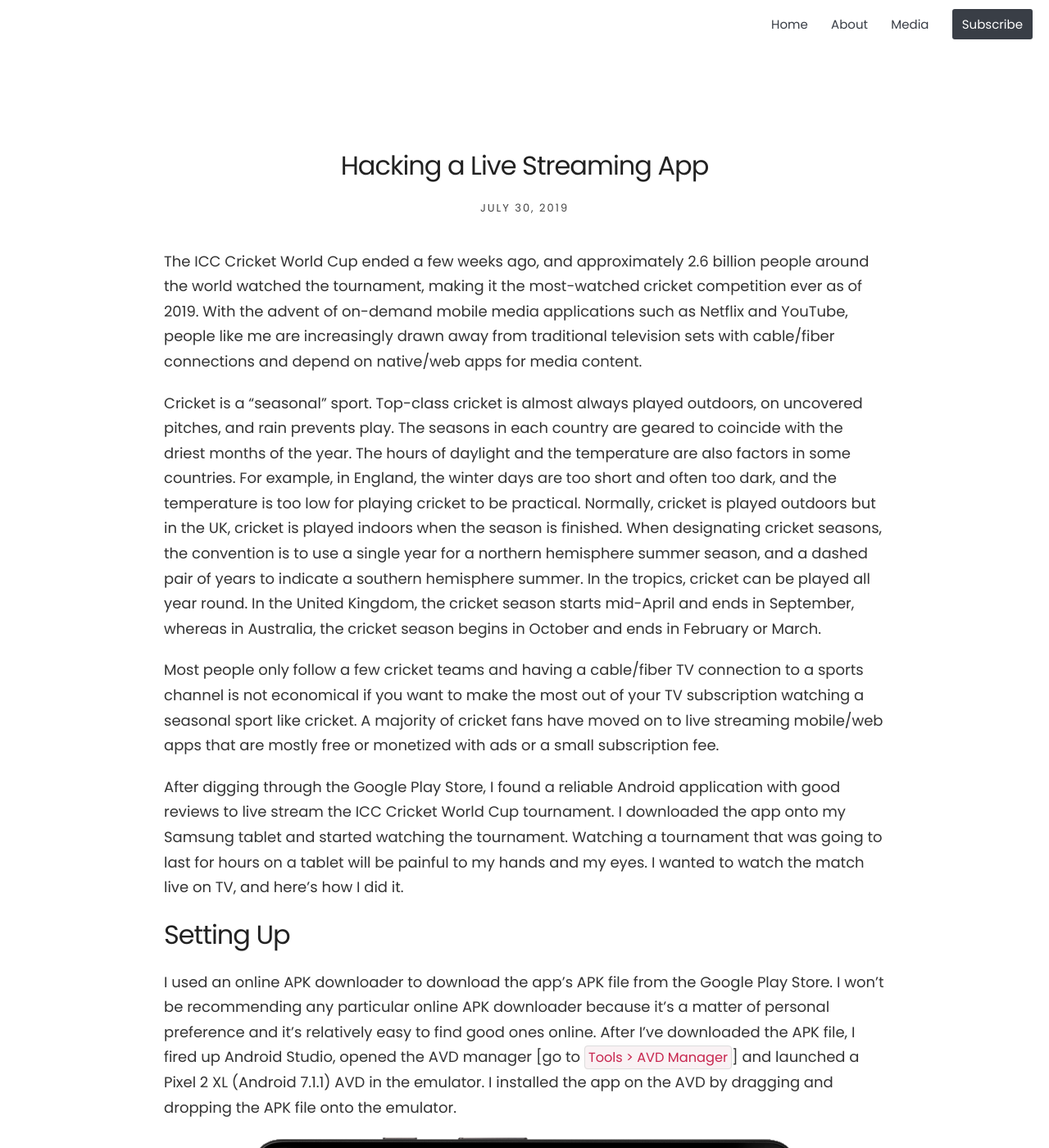
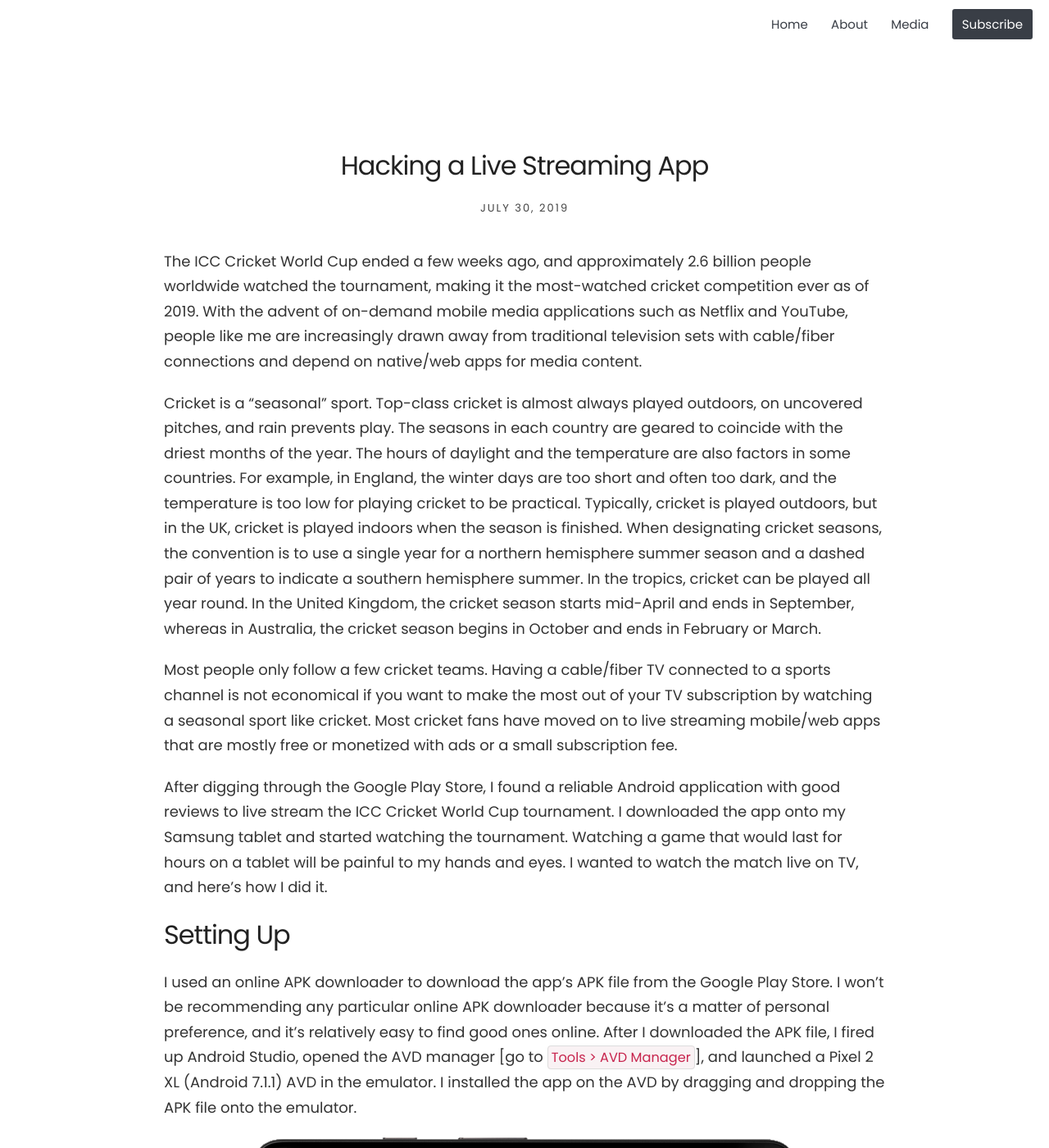
Before and after one commit to starhopp3r/starhopp3r.github.io, a Jekyll site: the page built from _posts/2019-07-30-Hacking-a-Live-Streaming-App.markdown, in a window 1280 px wide and 1400 px high. Shown: the whole window at 82% size. Built offline with Jekyll 4.4.1, drawn with Linux system fonts in a browser that asks for light colours; nearby versions of some CDN libraries; some of the changed text lies outside the part shown.

Commit message:
clean up

```diff
--- a/_posts/2019-07-30-Hacking-a-Live-Streaming-App.markdown
+++ b/_posts/2019-07-30-Hacking-a-Live-Streaming-App.markdown
@@ -1,61 +1,61 @@
 ---
 layout: post
-title:  "Hacking a Live Streaming App"
+title: "Hacking a Live Streaming App"
 description: "It's really simple"
 date:   2019-07-30 10:27:55 +0800
 categories: Fun
 ---
 
-The ICC Cricket World Cup ended a few weeks ago, and approximately 2.6 billion people around the world watched the tournament, making it the most-watched cricket competition ever as of 2019. With the advent of on-demand mobile media applications such as Netflix and YouTube, people like me are increasingly drawn away from traditional television sets with cable/fiber connections and depend on native/web apps for media content.
+The ICC Cricket World Cup ended a few weeks ago, and approximately 2.6 billion people worldwide watched the tournament, making it the most-watched cricket competition ever as of 2019. With the advent of on-demand mobile media applications such as Netflix and YouTube, people like me are increasingly drawn away from traditional television sets with cable/fiber connections and depend on native/web apps for media content.
 
-Cricket is a "seasonal" sport. Top-class cricket is almost always played outdoors, on uncovered pitches, and rain prevents play. The seasons in each country are geared to coincide with the driest months of the year. The hours of daylight and the temperature are also factors in some countries. For example, in England, the winter days are too short and often too dark, and the temperature is too low for playing cricket to be practical. Normally, cricket is played outdoors but in the UK, cricket is played indoors when the season is finished. When designating cricket seasons, the convention is to use a single year for a northern hemisphere summer season, and a dashed pair of years to indicate a southern hemisphere summer.  In the tropics, cricket can be played all year round. In the United Kingdom, the cricket season starts mid-April and ends in September, whereas in Australia, the cricket season begins in October and ends in February or March.
+Cricket is a "seasonal" sport. Top-class cricket is almost always played outdoors, on uncovered pitches, and rain prevents play. The seasons in each country are geared to coincide with the driest months of the year. The hours of daylight and the temperature are also factors in some countries. For example, in England, the winter days are too short and often too dark, and the temperature is too low for playing cricket to be practical. Typically, cricket is played outdoors, but in the UK, cricket is played indoors when the season is finished. When designating cricket seasons, the convention is to use a single year for a northern hemisphere summer season and a dashed pair of years to indicate a southern hemisphere summer. In the tropics, cricket can be played all year round. In the United Kingdom, the cricket season starts mid-April and ends in September, whereas in Australia, the cricket season begins in October and ends in February or March.
 
-Most people only follow a few cricket teams and having a cable/fiber TV connection to a sports channel is not economical if you want to make the most out of your TV subscription watching a seasonal sport like cricket. A majority of cricket fans have moved on to live streaming mobile/web apps that are mostly free or monetized with ads or a small subscription fee.
+Most people only follow a few cricket teams. Having a cable/fiber TV connected to a sports channel is not economical if you want to make the most out of your TV subscription by watching a seasonal sport like cricket. Most cricket fans have moved on to live streaming mobile/web apps that are mostly free or monetized with ads or a small subscription fee.
 
-After digging through the Google Play Store, I found a reliable Android application with good reviews to live stream the ICC Cricket World Cup tournament. I downloaded the app onto my Samsung tablet and started watching the tournament. Watching a tournament that was going to last for hours on a tablet will be painful to my hands and my eyes. I wanted to watch the match live on TV, and here's how I did it.
+After digging through the Google Play Store, I found a reliable Android application with good reviews to live stream the ICC Cricket World Cup tournament. I downloaded the app onto my Samsung tablet and started watching the tournament. Watching a game that would last for hours on a tablet will be painful to my hands and eyes. I wanted to watch the match live on TV, and here's how I did it.
 
 # Setting Up
 
-I used an online APK downloader to download the app's APK file from the Google Play Store. I won't be recommending any particular online APK downloader because it's a matter of personal preference and it's relatively easy to find good ones online. After I've downloaded the APK file, I fired up Android Studio, opened the AVD manager [go to `Tools > AVD Manager`] and launched a Pixel 2 XL (Android 7.1.1) AVD in the emulator. I installed the app on the AVD by dragging and dropping the APK file onto the emulator.
+I used an online APK downloader to download the app's APK file from the Google Play Store. I won't be recommending any particular online APK downloader because it's a matter of personal preference, and it's relatively easy to find good ones online. After I downloaded the APK file, I fired up Android Studio, opened the AVD manager [go to `Tools > AVD Manager`], and launched a Pixel 2 XL (Android 7.1.1) AVD in the emulator. I installed the app on the AVD by dragging and dropping the APK file onto the emulator.
 
 {% assign imgs = "../../assets/images/hack1.png," | split: ',' %}
 {% include image.html images=imgs maxwidth="100%" caption="The Pixel 2 XL Android Virtual Device (AVD) in the emulator." %}<br class="img">
 
-I launched the app by locating and clicking the app on the AVD's app menu. As with all ad-monetized apps, I was bombarded with ads as soon as I launched the app; the app's media player screen was also filled with banner ads. Now, I needed to figure out the URL from which the media player was streaming the live broadcast. I quit my browser, turned off my VPN, and opened Wireshark to sniff some packets.
+I launched the app by locating and clicking the app on the AVD's app menu. As with all ad-monetized apps, I was bombarded with ads as soon as I launched the app; the app's media player screen was also filled with banner ads. I needed to figure out the URL from which the media player was streaming the live broadcast. I quit my browser, turned off my VPN, and opened Wireshark to sniff some packets.
 
 # Packet Analysis
 
-Wireshark is a network analysis tool that captures packets in real-time and displays them in a human-readable format. You can download Wireshark for your operating system from [Wireshark's official website](https://www.wireshark.org/#download). I'm using my `WiFi: en0` interface to connect to the internet, and this is the interface the emulator uses to stream the live broadcast.
+Wireshark is a network analysis tool that captures packets in real-time and displays them in a human-readable format. You can download Wireshark for your operating system from [Wireshark's official website](https://www.wireshark.org/#download). I'm using my `WiFi: en0` interface to connect to the Internet, and this is the interface the emulator uses to stream the live broadcast.
 
 {% assign imgs = "../../assets/images/hack2.png," | split: ',' %}
 {% include image.html images=imgs maxwidth="100%" caption="I want to capture packets from the WiFi: en0 interface on my Mac." %}<br class="img">
 
-I clicked the blue colored shark fin located on the upper left-hand corner of the menu to start capturing packets from the `WiFi: en0` interface (I made sure I closed my browser, turned off my VPN and quit any running application before I started capturing packets). I captured packets from the `WiFi: en0` interface for about 30 seconds, this allowed Wireshark to do a more accurate analysis of the packets being sent and received by the interface.
+I clicked the blue-colored shark fin in the upper left-hand corner of the menu to start capturing packets from the `WiFi: en0` interface (I made sure I closed my browser, turned off my VPN, and quit any running application before I started capturing packets). I captured packets from the `WiFi: en0` interface for about 30 seconds; this allowed Wireshark to do a more accurate analysis of the packets being sent and received by the interface.
 
 {% assign imgs = "../../assets/images/hack3.png," | split: ',' %}
 {% include image.html images=imgs maxwidth="100%" caption="The app performs two different GET requests that we're interested in." %}<br class="img">
 
 The app seems to perform a GET request to get two different files with two different file extensions: `.ts` and `.m3u8`. The MPEG transport stream (file extensions: `.ts`, `.ts`, `.tsv`, `.tsa`) is a standard digital container format for transmission and storage of audio, video, and Program and System Information Protocol (PSIP) data. It is used in broadcast systems such as DVB, ATSC, and IPTV. The app I'm using uses Internet Protocol Television (IPTV) to deliver television content over Internet Protocol (IP) networks. This is in contrast to delivery through traditional terrestrial, satellite, and cable television formats. Unlike downloaded media, IPTV offers the ability to stream the source media continuously. As a result, a client media player can begin playing the content (such as a TV channel) almost immediately. This is known as streaming media.
 
-M3U (MP3 URL or Moving Picture Experts Group Audio Layer 3 Uniform Resource Locator in full; file extensions: `.m3u`, `.m3u8`) is a computer file format for a multimedia playlist. One common use of the M3U file format is creating a single-entry playlist file pointing to a stream on the Internet. The created file provides easy access to that stream and is often used in downloads from a website, for emailing, and for listening to Internet radio.
+M3U (MP3 URL or Moving Picture Experts Group Audio Layer 3 Uniform Resource Locator in full; file extensions: `.m3u`, `.m3u8`) is a computer file format for a multimedia playlist. One common use of the M3U file format is creating a single-entry playlist file pointing to a stream on the Internet. The created file provides easy access to that stream and is often used in downloads from a website, emailing, and listening to Internet radio.
 
-Although originally designed for audio files, such as MP3, it is commonly used to point media players to audio and video sources, including online sources. M3U was originally developed by Fraunhofer for use with their Winplay3 software, but numerous media players and software applications.
+Although initially designed for audio files, such as MP3, it is commonly used to point media players to audio and video sources, including online sources. Fraunhofer originally developed M3U for use with their Winplay3 software, but numerous media player and software application developers quickly adopted the standard.
 
-The Unicode version of M3U is M3U8, which uses UTF-8-encoded characters. M3U8 files are the basis for the HTTP Live Streaming (HLS) format originally developed by Apple to stream video and radio to iOS devices, and which is now a popular format for Dynamic Adaptive Streaming over HTTP (DASH) in general.
+The Unicode version of M3U is M3U8, which uses UTF-8-encoded characters. M3U8 files are the basis for the HTTP Live Streaming (HLS) format initially developed by Apple to stream video and radio to iOS devices, which is now a popular format for Dynamic Adaptive Streaming over HTTP (DASH) in general.
 
-The app `GET`s a `.m3u8` file, the Unicode version of M3U commonly used to point media players to audio and video sources, including online sources to live stream the broadcast. The app then `GET`s a `.ts` file, a standard digital container format encapsulating packetized elementary streams, with error correction and synchronization pattern features for maintaining transmission integrity when the communication channel carrying the stream is degraded.
+The app `GET`s a `.m3u8` file, the Unicode version of M3U commonly used to point media players to audio and video sources, including online sources, to live stream the broadcast. The app then `GET`s a `.ts` file, a standard digital container format encapsulating packetized elementary streams, with error correction and synchronization pattern features for maintaining transmission integrity when the stream's communication channel is degraded.
 
-We need to find out the URL from which the `.m3u8` file is retrieved to `GET` the `.m3u8` via the browser. Thankfully, Wireshark has already captured and analysed the packet for us and we can retrieve the URL easily.
+We need to find the URL from which the `.m3u8` file is retrieved to `GET` the `.m3u8` via the browser. Thankfully, Wireshark has captured and analyzed the packet for us, and we can easily retrieve the URL.
 
 {% assign imgs = "../../assets/images/hack4.png," | split: ',' %}
 {% include image.html images=imgs maxwidth="100%" caption="The full request URL from which we can stream the live broadcast." %}<br class="img">
 
-The full request URL from which the `.m3u8` file is retrieved can be found under the Hypertext Transfer Protocol section. I copy-pasted the URL into Safari's search box, and I could immediately view the live broadcast. To AirPlay the live stream to my TV, I clicked on the AirPlay button found in Safari's default video player. I could now watch the match live on my TV!
+The complete request URL retrieved from which the `.m3u8` file can be found under the Hypertext Transfer Protocol section. I copy-pasted the URL into Safari's search box, and I could immediately view the live broadcast. To AirPlay the live stream to my TV, I clicked on the AirPlay button found in Safari's default video player. I could now watch the match live on my TV!
 
 {% assign imgs = "../../assets/images/hack5.png," | split: ',' %}
 {% include image.html images=imgs maxwidth="100%" caption="Streaming the live broadcast via Safari." %}<br class="img">
 
-I wanted to find out more about the app's backend provider because it's almost impossible for an indie developer to build and operate his own server infrastructure to support potentially hundreds of thousands of live stream views simultaneously. I performed a `whois` look up on the server's IP address and here's what I found.
+I wanted to learn more about the app's back-end provider because it's almost impossible for an indie developer to build and operate his own server infrastructure to support hundreds of thousands of live stream views simultaneously. I performed a `whois` look up on the server's IP address, and here's what I found.
 
 {% highlight text %}
 [TRUNCATED]
@@ -115,13 +115,9 @@
 [TRUNCATED]
 {% endhighlight text %}
 
-The server that's broadcasting the live stream is owned by iomart Hosting Limited trading as RapidSwitch. Their data center is located in Spectrum House, Maidenhead SL6 7FW, UK as confirmed by Google Maps.
-
-iomart is a Scottish information technology and cloud computing company specializing in cloud storage, remote backup services, web filtering, business email, and server infrastructure. iomart operates several different brands including Melbourne Server Hosting which serves the SME market, Backup Technology, which provides cloud backup, disaster recovery, and business continuity, as well as Easyspace, RapidSwitch, and Redstation.
+The server broadcasting the live stream is owned by iomart Hosting Limited, trading as RapidSwitch. Their data center is located in Spectrum House, Maidenhead SL6 7FW, UK, as confirmed by Google Maps.
 
 {% assign imgs = "../../assets/images/hack6.png," | split: ',' %}
 {% include image.html images=imgs maxwidth="100%" caption="RapidSwitch's data center located in Spectrum House, United Kingdom." %}<br class="img">
 
-RapidSwitch Ltd. is a server hosting company providing servers, managed servers solutions, collocation services, and virtual servers in the United Kingdom. It also provides IP transit and other connectivity services. The company offers server management, including server updates, backup, and restore managed services; and full racks services. It serves service providers, voice over IP businesses, and financial transaction processors.
-
-We can also find out more about the frameworks/technologies the app is using to stream the live broadcast by dissembling the app's APK file. I'll stop here for now because I'm going to continue watching the live stream, brb.
+We can also find out more about the frameworks/technologies the app is using to stream the live broadcast by dissembling the app's APK file. I'll stop here for now because I've got to watch the rest of the match. Bye!
```
